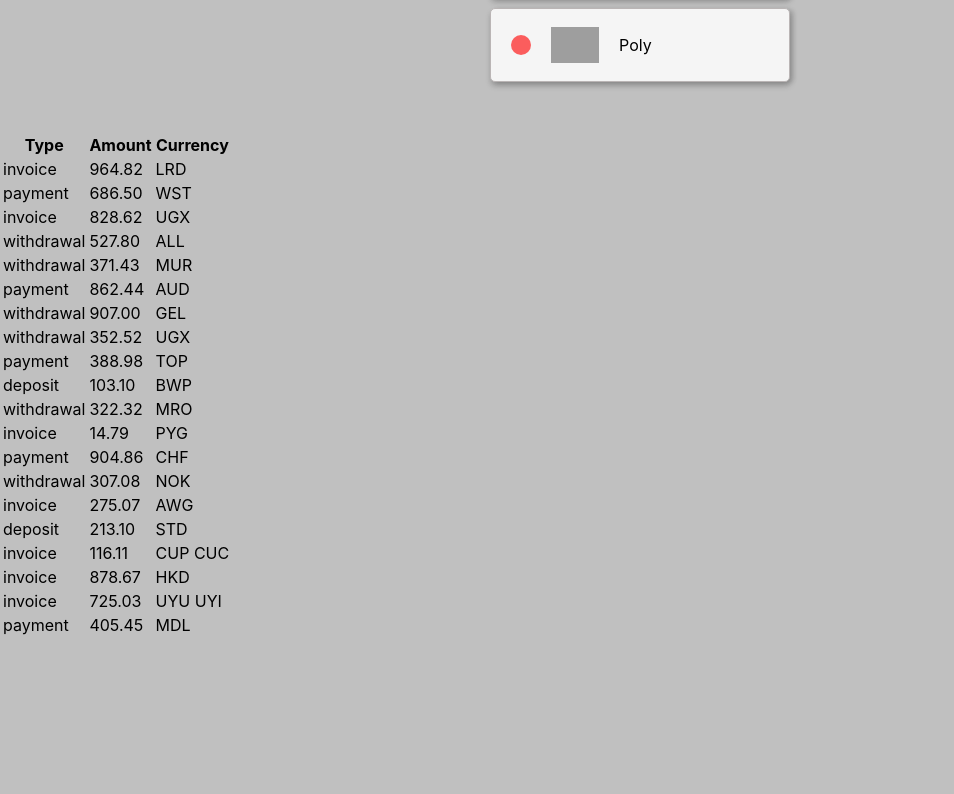
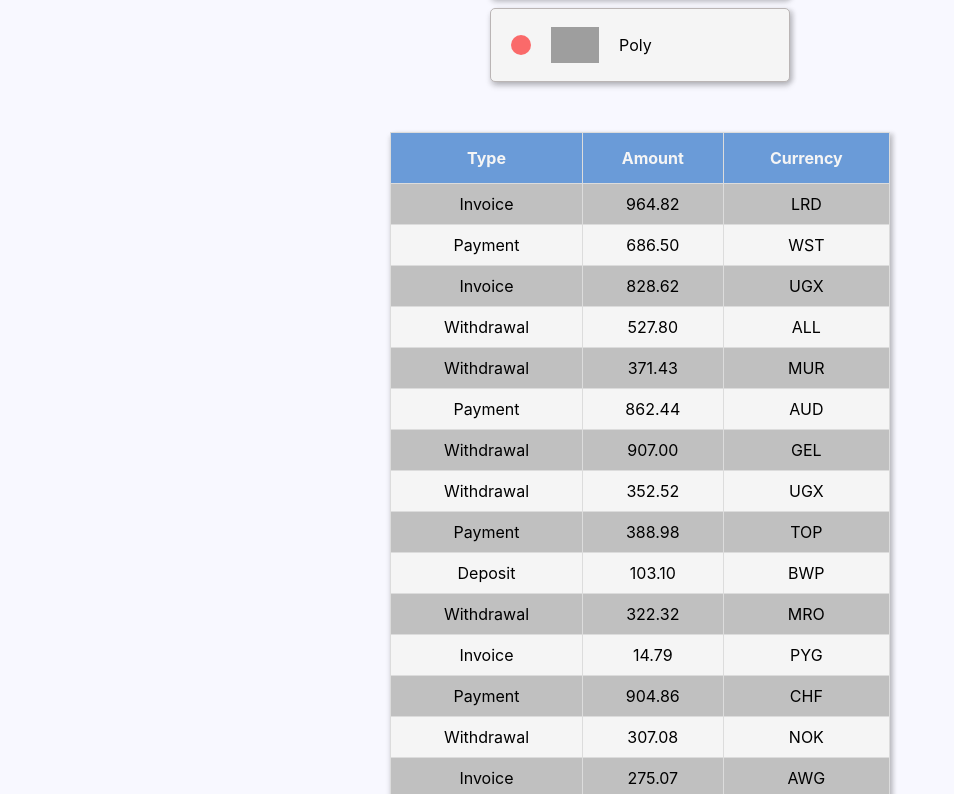
Before and after one commit to yashbon/goit-react-hw-01-components, a React (Create React App) app: page / in a window 1280 px wide. Shown: the part 1006-1800 px from the top of the page, without its empty margins (0-954 px from the left). Before the commit the page ends 1644 px from the top, so only its background shows below. Built offline with nearby package versions, Linux system fonts and the light colour scheme; grey boxes are pictures that could not be loaded.

Commit message:
stylized Transactions

```diff
--- a/src/components/FriendsList/FriendListItem/FriendListItem.styled.js
+++ b/src/components/FriendsList/FriendListItem/FriendListItem.styled.js
@@ -9,7 +9,6 @@ const blink = keyframes`
 `
 
 export const FriendsItem = styled.li`
-    /* width: 100%; */
     list-style: none;
     align-items: center;
     background-color: whitesmoke;
--- a/src/components/FriendsList/FriendsList.jsx
+++ b/src/components/FriendsList/FriendsList.jsx
@@ -2,18 +2,11 @@ import FriendListItem from './FriendListItem/FriendListItem';
 import { FriendList, FriendsAll } from './FriendsList.styled';
 
 const FriendsList = ({ friends }) => {
-    // console.log(friends);
     return (
         <FriendsAll>
             <FriendList>
                 {friends.map(friend => (
-                    <FriendListItem
-                        {...friend}
-                        // avatar={friend.avatar}
-                        // name={friend.name}
-                        // isOnline={friend.isOnline}
-                        key={friend.id}
-                    />
+                    <FriendListItem {...friend} key={friend.id} />
                 ))}
             </FriendList>
         </FriendsAll>
--- a/src/components/Statistics/StatListItem/StatListItem.jsx
+++ b/src/components/Statistics/StatListItem/StatListItem.jsx
@@ -2,7 +2,6 @@ import { Item, Label, Percentage } from './StatListItem.styled';
 import randomColor from '../randomColor';
 
 const StatListItem = props => {
-    // console.log(props);
     const { label, percentage } = props;
     return (
         <Item style={{ backgroundColor: randomColor() }}>
--- a/src/components/Statistics/StatListItem/StatListItem.styled.js
+++ b/src/components/Statistics/StatListItem/StatListItem.styled.js
@@ -5,7 +5,6 @@ export const Item = styled.li`
     display: flex;
     flex-direction: column;
     align-items: center;
-    /* gap: 10px; */
     padding: 10px;
 
     list-style-type: none;
--- a/src/components/Statistics/Statistics.jsx
+++ b/src/components/Statistics/Statistics.jsx
@@ -8,21 +8,7 @@ const Statistics = props => {
             <Title>{title}</Title>
             <StatList>
                 {stats.map(stat => (
-                    // <StatisticsItem
-                    //     id={stat.id}
-                    //     label={stat.label}
-                    //     percentage={stat.percentage}
-                    // />
-                    <StatListItem
-                        {...stat}
-                        key={stat.id}
-                        // label={stat.label}
-                        // percentage={stat.percentage}
-                    />
-                    // <li className="item" key={stat.id}>
-                    //     <span className="label">{stat.label}</span>
-                    //     <span className="percentage">{stat.percentage}%</span>
-                    // </li>
+                    <StatListItem {...stat} key={stat.id} />
                 ))}
             </StatList>
         </Statistic>
--- a/src/components/Transactions/TransactionHistory.jsx
+++ b/src/components/Transactions/TransactionHistory.jsx
@@ -1,28 +1,36 @@
+import {
+    TableBody,
+    TableData,
+    TableHead,
+    TableHeader,
+    TableRow,
+    Transactions,
+    TransactionsHistory,
+} from './TransactionHistory.styled';
+
 const TransactionHistory = props => {
-    // console.log(props);
     const transactions = props.items;
     return (
-        <div>
-            <table className="transaction-history">
-                <thead>
-                    <tr>
-                        <th>Type</th>
-                        <th>Amount</th>
-                        <th>Currency</th>
-                    </tr>
-                </thead>
-
-                <tbody>
+        <TransactionsHistory>
+            <Transactions>
+                <TableHeader>
+                    <TableRow>
+                        <TableHead>Type</TableHead>
+                        <TableHead>Amount</TableHead>
+                        <TableHead>Currency</TableHead>
+                    </TableRow>
+                </TableHeader>
+                <TableBody>
                     {transactions.map(transaction => (
-                        <tr key={transaction.id}>
-                            <td>{transaction.type}</td>
-                            <td>{transaction.amount}</td>
-                            <td>{transaction.currency}</td>
-                        </tr>
+                        <TableRow key={transaction.id}>
+                            <TableData>{transaction.type}</TableData>
+                            <TableData>{transaction.amount}</TableData>
+                            <TableData>{transaction.currency}</TableData>
+                        </TableRow>
                     ))}
-                </tbody>
-            </table>
-        </div>
+                </TableBody>
+            </Transactions>
+        </TransactionsHistory>
     );
 };
 
--- /dev/null
+++ b/src/components/Transactions/TransactionHistory.styled.js
@@ -0,0 +1,43 @@
+import styled from "styled-components";
+
+export const TransactionsHistory = styled.div`
+    width: 500px;
+    margin: 0 auto 40px auto;
+    `
+
+export const Transactions = styled.table`
+    width: 100%;
+    border: 1px solid #aec7da;
+    border-collapse: collapse;
+    box-shadow: 4px 1px 4px rgba(0,0,0,.12),0 4px 4px rgba(0,0,0,.06),1px 4px 6px rgba(0,0,0,.16);
+    margin: 0 auto;
+    text-align: center;
+`
+
+export const TableHeader = styled.thead`
+    color: whitesmoke;
+    border: 1px solid #aec7da;
+    `
+export const TableHead = styled.th`
+    padding: 15px 0;
+    border: 1px solid Gainsboro;
+    background-color: var(--accent);
+    `
+export const TableRow = styled.tr`
+    &:nth-child(2n) {
+    background-color: whitesmoke;
+    }
+    &:nth-child(2n+1) {
+    background-color: silver;
+    }
+    `
+export const TableBody = styled.tbody``
+
+export const TableData = styled.td`
+    padding-left: 12%;
+    padding: 10px 0;
+    border: 1px solid Gainsboro;
+    &::first-letter {
+        text-transform: uppercase;
+    }
+    `
--- a/src/index.css
+++ b/src/index.css
@@ -7,7 +7,7 @@ body {
   font-family: -apple-system, BlinkMacSystemFont, 'Segoe UI', 'Roboto', 'Oxygen',
     'Ubuntu', 'Cantarell', 'Fira Sans', 'Droid Sans', 'Helvetica Neue',
     sans-serif;
-  background-color: silver;
+  background-color: GhostWhite;
   -webkit-font-smoothing: antialiased;
   -moz-osx-font-smoothing: grayscale;
 }
```
Also changed, not shown: src/components/Statistics/Statistics.styled.js (+0 -10 lines).
